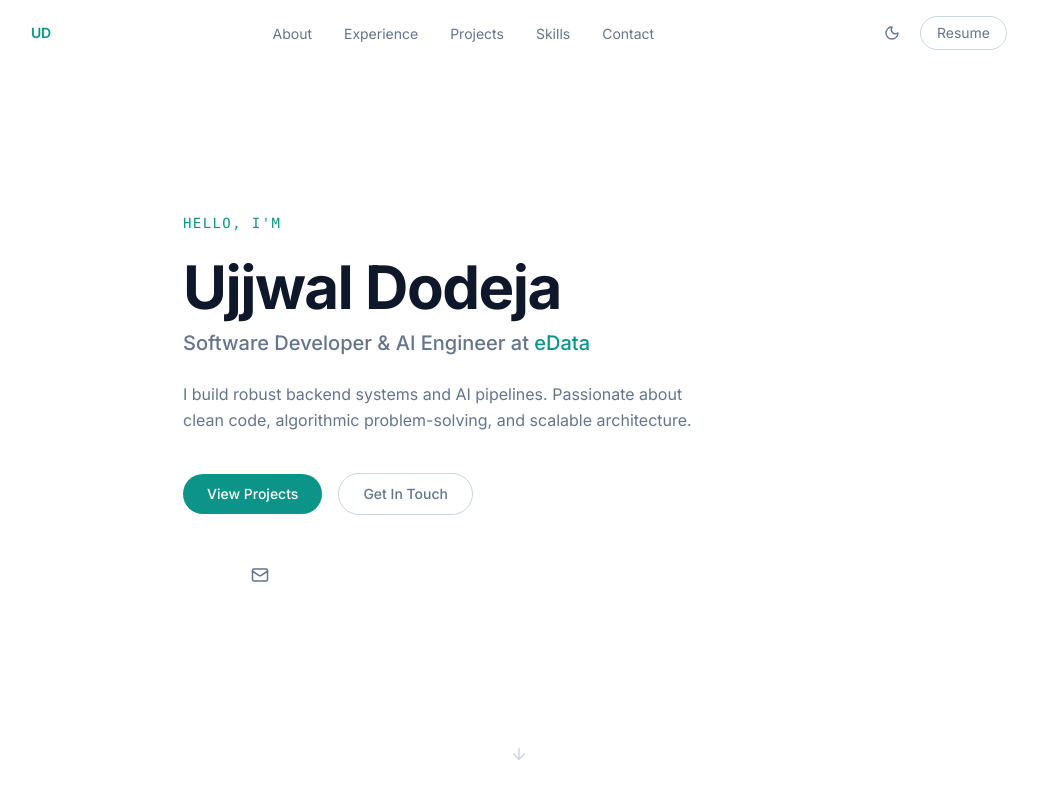
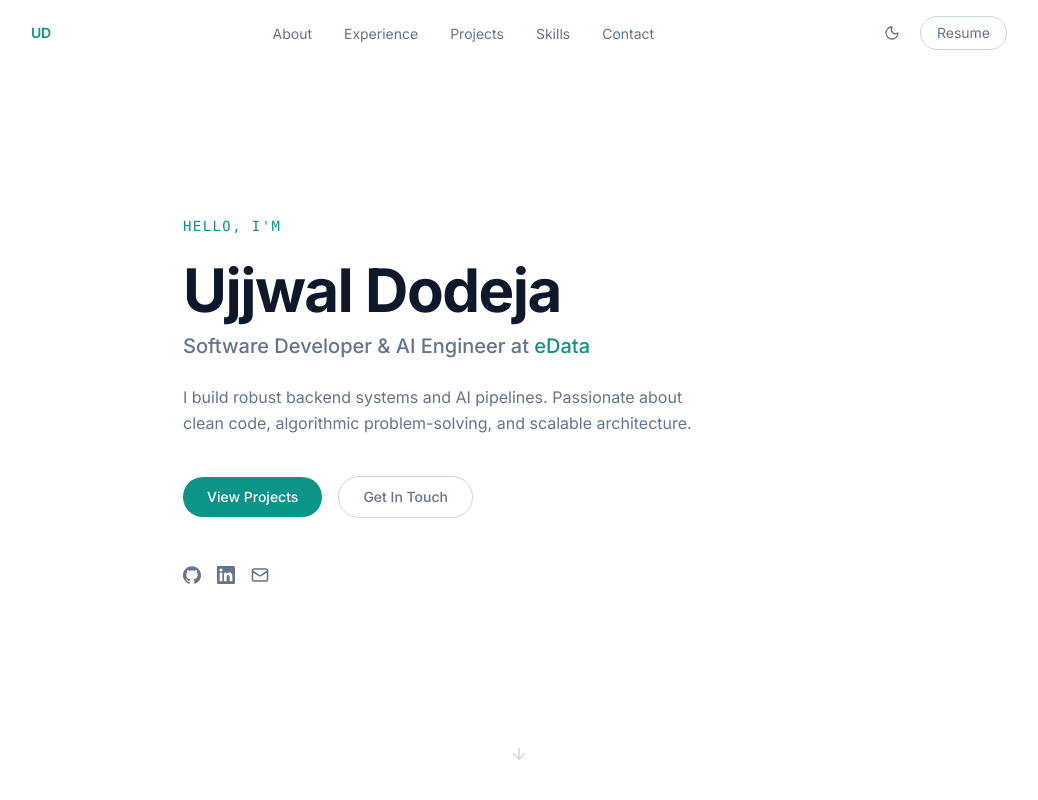
Before and after one commit to ujjwaldodeja/My-Portfolio, a Next.js app: page / in a window 1280 px wide. Shown: the top 800 px of the page, without its empty margins (121-1159 px from the left). Built offline with nearby package versions, Linux system fonts and the light colour scheme; some icons are missing.

Commit message:
content: populate all sections with real resume and LinkedIn data

```diff
--- /dev/null
+++ b/src/components/Icons.tsx
@@ -0,0 +1,31 @@
+export function GithubIcon({ size = 18, className = "" }: { size?: number; className?: string }) {
+  return (
+    <svg
+      xmlns="http://www.w3.org/2000/svg"
+      width={size}
+      height={size}
+      viewBox="0 0 24 24"
+      fill="currentColor"
+      className={className}
+      aria-hidden="true"
+    >
+      <path d="M12 .297c-6.63 0-12 5.373-12 12 0 5.303 3.438 9.8 8.205 11.385.6.113.82-.258.82-.577 0-.285-.01-1.04-.015-2.04-3.338.724-4.042-1.61-4.042-1.61C4.422 18.07 3.633 17.7 3.633 17.7c-1.087-.744.084-.729.084-.729 1.205.084 1.838 1.236 1.838 1.236 1.07 1.835 2.809 1.305 3.495.998.108-.776.417-1.305.76-1.605-2.665-.3-5.466-1.332-5.466-5.93 0-1.31.465-2.38 1.235-3.22-.135-.303-.54-1.523.105-3.176 0 0 1.005-.322 3.3 1.23.96-.267 1.98-.399 3-.405 1.02.006 2.04.138 3 .405 2.28-1.552 3.285-1.23 3.285-1.23.645 1.653.24 2.873.12 3.176.765.84 1.23 1.91 1.23 3.22 0 4.61-2.805 5.625-5.475 5.92.42.36.81 1.096.81 2.22 0 1.606-.015 2.896-.015 3.286 0 .315.21.69.825.57C20.565 22.092 24 17.592 24 12.297c0-6.627-5.373-12-12-12" />
+    </svg>
+  );
+}
+
+export function LinkedinIcon({ size = 18, className = "" }: { size?: number; className?: string }) {
+  return (
+    <svg
+      xmlns="http://www.w3.org/2000/svg"
+      width={size}
+      height={size}
+      viewBox="0 0 24 24"
+      fill="currentColor"
+      className={className}
+      aria-hidden="true"
+    >
+      <path d="M20.447 20.452h-3.554v-5.569c0-1.328-.027-3.037-1.852-3.037-1.853 0-2.136 1.445-2.136 2.939v5.667H9.351V9h3.414v1.561h.046c.477-.9 1.637-1.85 3.37-1.85 3.601 0 4.267 2.37 4.267 5.455v6.286zM5.337 7.433a2.062 2.062 0 0 1-2.063-2.065 2.064 2.064 0 1 1 2.063 2.065zm1.782 13.019H3.555V9h3.564v11.452zM22.225 0H1.771C.792 0 0 .774 0 1.729v20.542C0 23.227.792 24 1.771 24h20.451C23.2 24 24 23.227 24 22.271V1.729C24 .774 23.2 0 22.222 0h.003z" />
+    </svg>
+  );
+}
```
